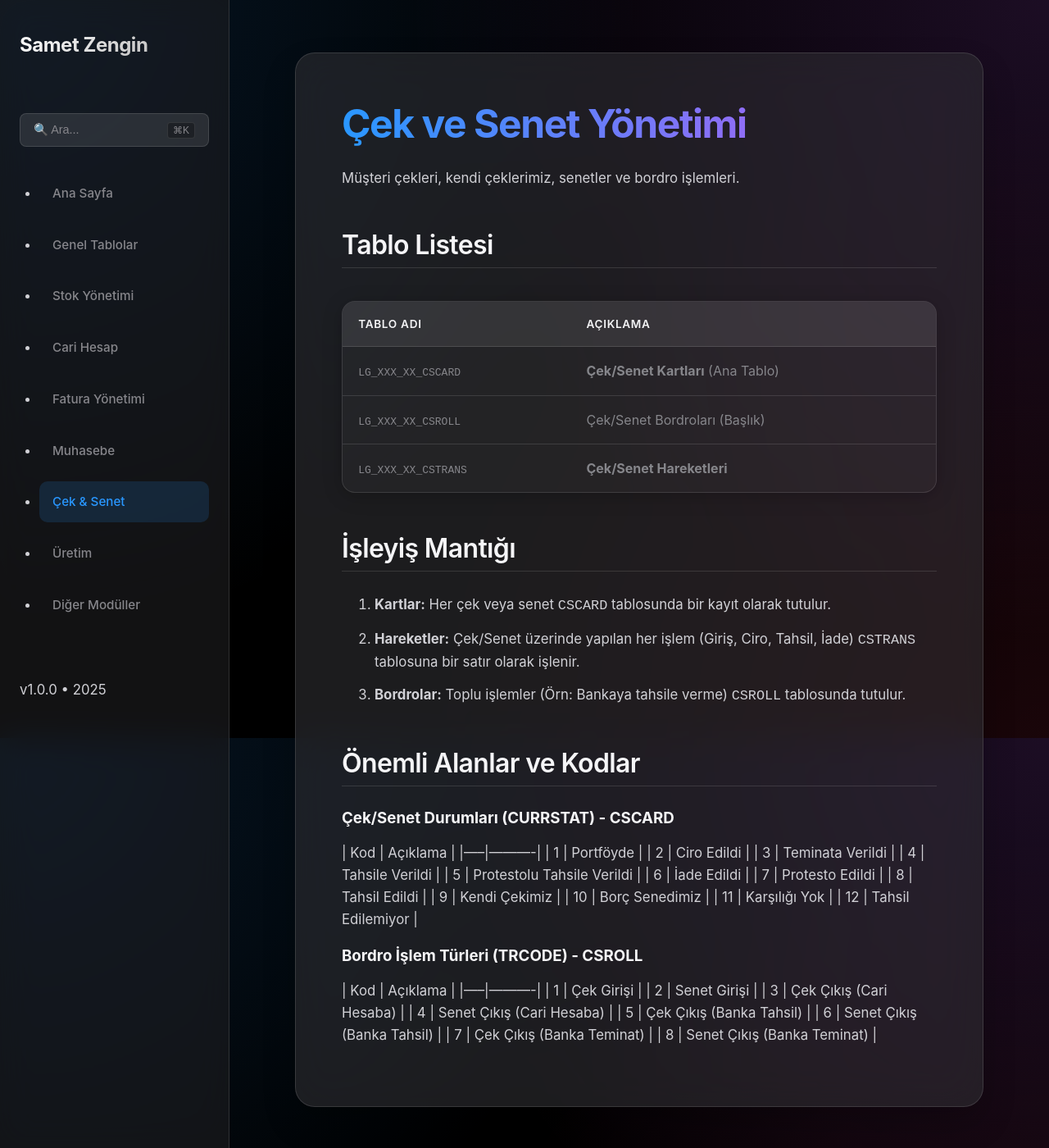
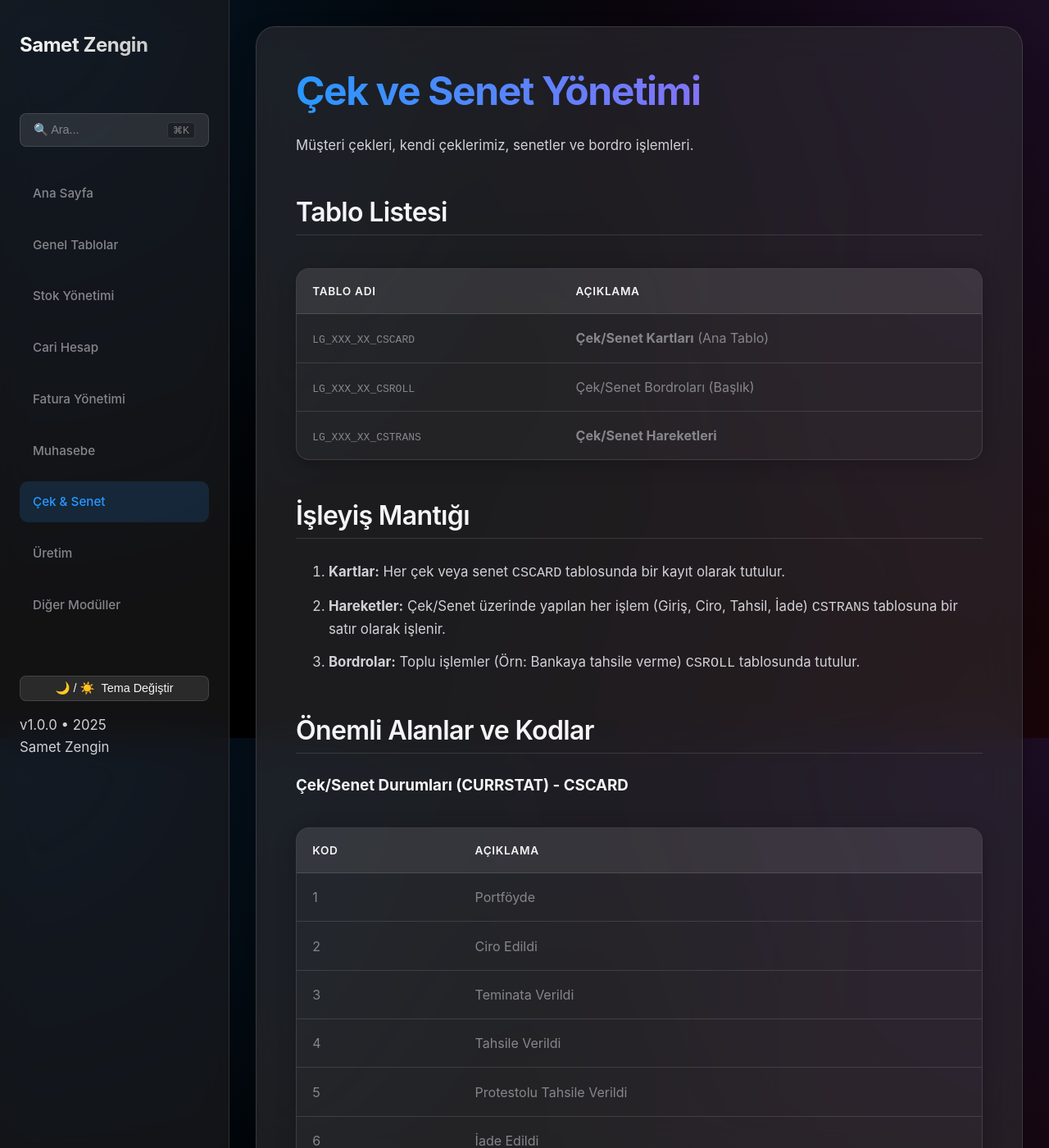
Before and after one commit to sametzengins/Logo-ERP-Gelistirici-Rehberi, a Jekyll site: the page built from docs/cek-senet.md, in a window 1280 px wide and 1400 px high. Shown: the whole window at 82% size. Built offline with Jekyll 4.4.1, drawn with Linux system fonts in a browser that asks for light colours; some of the changed text lies outside the part shown.

Commit message:
Fix tables, add mobile menu, dark mode, and refine search

```diff
--- a/_includes/sidebar.html
+++ b/_includes/sidebar.html
@@ -28,7 +28,10 @@
     </ul>
 
     <div style="margin-top: auto; padding-top: 2rem; font-size: 0.8rem; color: var(--text-secondary);">
-        <p>v1.0.0 • 2025</p>
+        <button id="theme-toggle" class="theme-toggle">
+            <span>🌙 / ☀️</span> Tema Değiştir
+        </button>
+        <p style="margin-top: 1rem;">v1.0.0 • 2025<br>Samet Zengin</p>
     </div>
 </div>
 
--- a/_layouts/default.html
+++ b/_layouts/default.html
@@ -3,6 +3,13 @@
 {% include head.html %}
 
 <body>
+    <!-- Mobile Header -->
+    <div class="mobile-header">
+        <button class="menu-toggle">☰</button>
+        <span style="font-weight:600;">Logo ERP Rehberi</span>
+        <div style="width: 24px;"></div> <!-- Spacer -->
+    </div>
+
     <div class="layout-container">
         {% include sidebar.html %}
 
--- a/assets/css/style.css
+++ b/assets/css/style.css
@@ -10,6 +10,16 @@
     --accent-pink: #FF375F;
     --border-color: rgba(255, 255, 255, 0.12);
     --sidebar-width: 280px;
+}
+
+[data-theme="light"] {
+    --bg-color: #f5f5f7;
+    --sidebar-bg: rgba(255, 255, 255, 0.75);
+    --card-bg: rgba(255, 255, 255, 0.65);
+    --text-primary: #1d1d1f;
+    --text-secondary: #86868b;
+    --border-color: rgba(0, 0, 0, 0.1);
+    --accent-blue: #0071e3;
 }
 
 body {
@@ -25,6 +35,7 @@ body {
     background-attachment: fixed;
     min-height: 100vh;
     -webkit-font-smoothing: antialiased;
+    transition: background-color 0.3s, color 0.3s;
 }
 
 /* Layout & Animations */
@@ -36,8 +47,10 @@ body {
 .main-content {
     margin-left: var(--sidebar-width);
     flex: 1;
-    padding: 4rem 5rem;
-    max-width: 960px;
+    padding: 2rem;
+    width: 100%;
+    /* Ensure full width availability */
+    box-sizing: border-box;
     animation: fadeIn 0.6s cubic-bezier(0.16, 1, 0.3, 1);
 }
 
@@ -65,6 +78,18 @@ body {
     border-right: 1px solid var(--border-color);
     box-sizing: border-box;
     z-index: 100;
+    transition: transform 0.3s ease;
+}
+
+.sidebar.mobile-open {
+    transform: translateX(0);
+}
+
+.nav-list {
+    list-style: none;
+    /* Remove bullets */
+    padding: 0;
+    margin: 0;
 }
 
 .sidebar-title {
@@ -138,11 +163,23 @@ tr:hover td {
 /* Lists (Home Page & General) */
 ul {
     padding-left: 1.5rem;
+    list-style: none;
+    /* Remove default bullets */
 }
 
 li {
     margin-bottom: 0.8rem;
     position: relative;
+}
+
+/* Custom bullet for home page lists if they are links */
+.main-content ul li::before {
+    content: "•";
+    color: var(--accent-blue);
+    font-weight: bold;
+    display: inline-block;
+    width: 1em;
+    margin-left: -1em;
 }
 
 /* Custom bullet for home page lists if they are links */
@@ -173,9 +210,12 @@ li {
     -webkit-backdrop-filter: blur(25px) saturate(180%);
     border: 1px solid var(--border-color);
     border-radius: 24px;
-    padding: 3.5rem;
+    padding: 3rem;
     box-shadow: 0 20px 40px rgba(0, 0, 0, 0.2);
     transition: transform 0.3s ease;
+    width: 100%;
+    /* Full width */
+    box-sizing: border-box;
 }
 
 /* Typography */
@@ -353,14 +393,74 @@ pre code {
     transform: translateX(-50%) scale(1);
 }
 
+/* Mobile Header & Toggle */
+.mobile-header {
+    display: none;
+    position: fixed;
+    top: 0;
+    left: 0;
+    right: 0;
+    height: 60px;
+    background: var(--sidebar-bg);
+    backdrop-filter: blur(20px);
+    z-index: 90;
+    border-bottom: 1px solid var(--border-color);
+    align-items: center;
+    justify-content: space-between;
+    padding: 0 1.5rem;
+}
+
+.menu-toggle {
+    background: none;
+    border: none;
+    color: var(--text-primary);
+    font-size: 1.5rem;
+    cursor: pointer;
+}
+
+.theme-toggle {
+    background: rgba(255, 255, 255, 0.1);
+    border: 1px solid var(--border-color);
+    color: var(--text-primary);
+    padding: 0.4rem 0.8rem;
+    border-radius: 8px;
+    cursor: pointer;
+    font-size: 0.9rem;
+    margin-top: 1rem;
+    width: 100%;
+    display: flex;
+    align-items: center;
+    justify-content: center;
+    gap: 8px;
+}
+
 /* Responsive */
 @media (max-width: 768px) {
     .sidebar {
-        display: none;
+        transform: translateX(-100%);
+        width: 80%;
+        max-width: 300px;
+        top: 60px;
+        /* Below mobile header */
+        height: calc(100vh - 60px);
     }
 
     .main-content {
         margin-left: 0;
+        padding: 1rem;
+        padding-top: 5rem;
+        /* Space for mobile header */
+    }
+
+    .mobile-header {
+        display: flex;
+    }
+
+    .glass-card {
         padding: 1.5rem;
     }
+
+    h1 {
+        font-size: 2rem;
+    }
 }
--- a/assets/js/search.js
+++ b/assets/js/search.js
@@ -1,16 +1,26 @@
 document.addEventListener('DOMContentLoaded', () => {
+    // Search Elements
     const searchTrigger = document.querySelector('.search-trigger');
     const modalOverlay = document.querySelector('.search-modal-overlay');
     const searchInput = document.querySelector('.search-input');
     const searchResults = document.querySelector('.search-results');
 
+    // Theme Elements
+    const themeToggle = document.getElementById('theme-toggle');
+    const html = document.documentElement;
+
+    // Mobile Menu Elements
+    const menuToggle = document.querySelector('.menu-toggle');
+    const sidebar = document.querySelector('.sidebar');
+
+    // --- Search Logic ---
     let searchIndex = [];
 
-    // Fetch the search index
     fetch('/Logo-ERP-Gelistirici-Rehberi/search.json')
         .then(response => response.json())
         .then(data => {
             searchIndex = data;
+            console.log("Search index loaded:", data.length, "items");
         })
         .catch(err => console.error('Search index loading failed:', err));
 
@@ -27,9 +37,11 @@ document.addEventListener('DOMContentLoaded', () => {
         searchTrigger.addEventListener('click', openSearch);
     }
 
+    if (modalOverlay) {
         modalOverlay.addEventListener('click', (e) => {
             if (e.target === modalOverlay) closeSearch();
         });
+    }
 
     document.addEventListener('keydown', (e) => {
         if ((e.metaKey || e.ctrlKey) && e.key === 'k') {
@@ -39,31 +51,33 @@ document.addEventListener('DOMContentLoaded', () => {
         if (e.key === 'Escape') closeSearch();
     });
 
+    if (searchInput) {
         searchInput.addEventListener('input', (e) => {
             const query = e.target.value.toLowerCase();
             searchResults.innerHTML = '';
 
             if (query.length < 2) return;
 
-        // Search in title and content
             const filtered = searchIndex.filter(item =>
                 item.title.toLowerCase().includes(query) ||
                 item.content.toLowerCase().includes(query)
             );
 
             if (filtered.length === 0) {
-            searchResults.innerHTML = '<div style="padding:1rem; color:#888;">Sonuç bulunamadı.</div>';
+                searchResults.innerHTML = '<div style="padding:1rem; color:var(--text-secondary);">Sonuç bulunamadı.</div>';
                 return;
             }
 
             filtered.forEach(page => {
-            // Find a snippet of the content if it matched there
                 let snippet = '';
+                // Try to find the query in content to show context
                 if (page.content.toLowerCase().includes(query)) {
                     const index = page.content.toLowerCase().indexOf(query);
-                const start = Math.max(0, index - 30);
+                    const start = Math.max(0, index - 40);
                     const end = Math.min(page.content.length, index + 100);
                     snippet = '...' + page.content.substring(start, end) + '...';
+                } else {
+                    snippet = page.content.substring(0, 100) + '...';
                 }
 
                 const a = document.createElement('a');
@@ -71,9 +85,40 @@ document.addEventListener('DOMContentLoaded', () => {
                 a.className = 'search-result-item';
                 a.innerHTML = `
                     <div style="font-weight: 600; color: var(--accent-blue);">${page.title}</div>
-                <div style="font-size: 0.85rem; color: var(--text-secondary); margin-top:4px;">${snippet || 'Başlık eşleşmesi'}</div>
+                    <div style="font-size: 0.85rem; color: var(--text-secondary); margin-top:4px;">${snippet}</div>
                 `;
                 searchResults.appendChild(a);
             });
         });
+    }
+
+    // --- Theme Logic ---
+    const savedTheme = localStorage.getItem('theme') || 'dark';
+    html.setAttribute('data-theme', savedTheme);
+
+    if (themeToggle) {
+        themeToggle.addEventListener('click', () => {
+            const currentTheme = html.getAttribute('data-theme');
+            const newTheme = currentTheme === 'dark' ? 'light' : 'dark';
+            html.setAttribute('data-theme', newTheme);
+            localStorage.setItem('theme', newTheme);
         });
+    }
+
+    // --- Mobile Menu Logic ---
+    if (menuToggle && sidebar) {
+        menuToggle.addEventListener('click', () => {
+            sidebar.classList.toggle('mobile-open');
+        });
+
+        // Close sidebar when clicking outside on mobile
+        document.addEventListener('click', (e) => {
+            if (window.innerWidth <= 768 &&
+                !sidebar.contains(e.target) &&
+                !menuToggle.contains(e.target) &&
+                sidebar.classList.contains('mobile-open')) {
+                sidebar.classList.remove('mobile-open');
+            }
+        });
+    }
+});
--- a/docs/cek-senet.md
+++ b/docs/cek-senet.md
@@ -27,6 +27,7 @@ Müşteri çekleri, kendi çeklerimiz, senetler ve bordro işlemleri.
 ## Önemli Alanlar ve Kodlar
 
 ### Çek/Senet Durumları (CURRSTAT) - CSCARD
+
 | Kod | Açıklama |
 |-----|----------|
 | 1 | Portföyde |
@@ -43,6 +44,7 @@ Müşteri çekleri, kendi çeklerimiz, senetler ve bordro işlemleri.
 | 12 | Tahsil Edilemiyor |
 
 ### Bordro İşlem Türleri (TRCODE) - CSROLL
+
 | Kod | Açıklama |
 |-----|----------|
 | 1 | Çek Girişi |
```
Also changed, not shown: _layouts/home.html (+7 -0 lines). Lines whose indentation alone changed are shown as unchanged.
